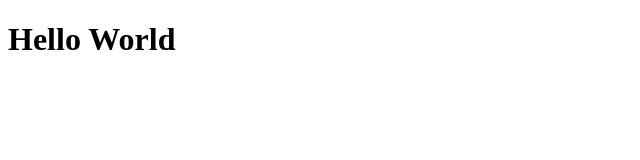
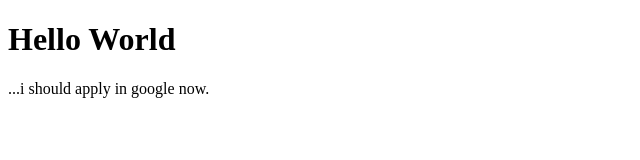
Before and after one commit to silviosalza/htmlcss-hello, a plain HTML site: page index.html in a window 1280 px wide. Shown: the whole page, without its empty margins (0-640 px from the left). Drawn offline with Linux system fonts and the light colour scheme.

Commit message:
added master plan

```diff
--- a/index.html
+++ b/index.html
@@ -8,5 +8,6 @@
 </head>
 <body>
     <h1>Hello World</h1>
+    <p>...i should apply in google now.</p>
 </body>
 </html>
```
